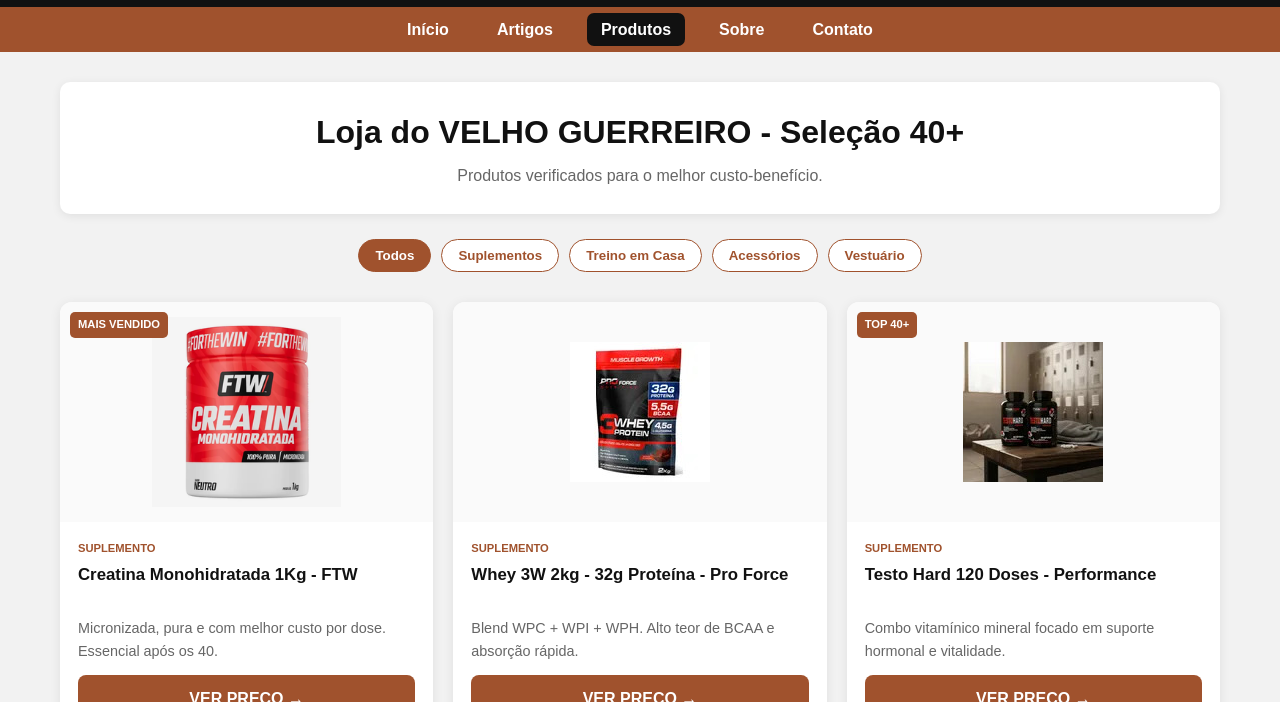
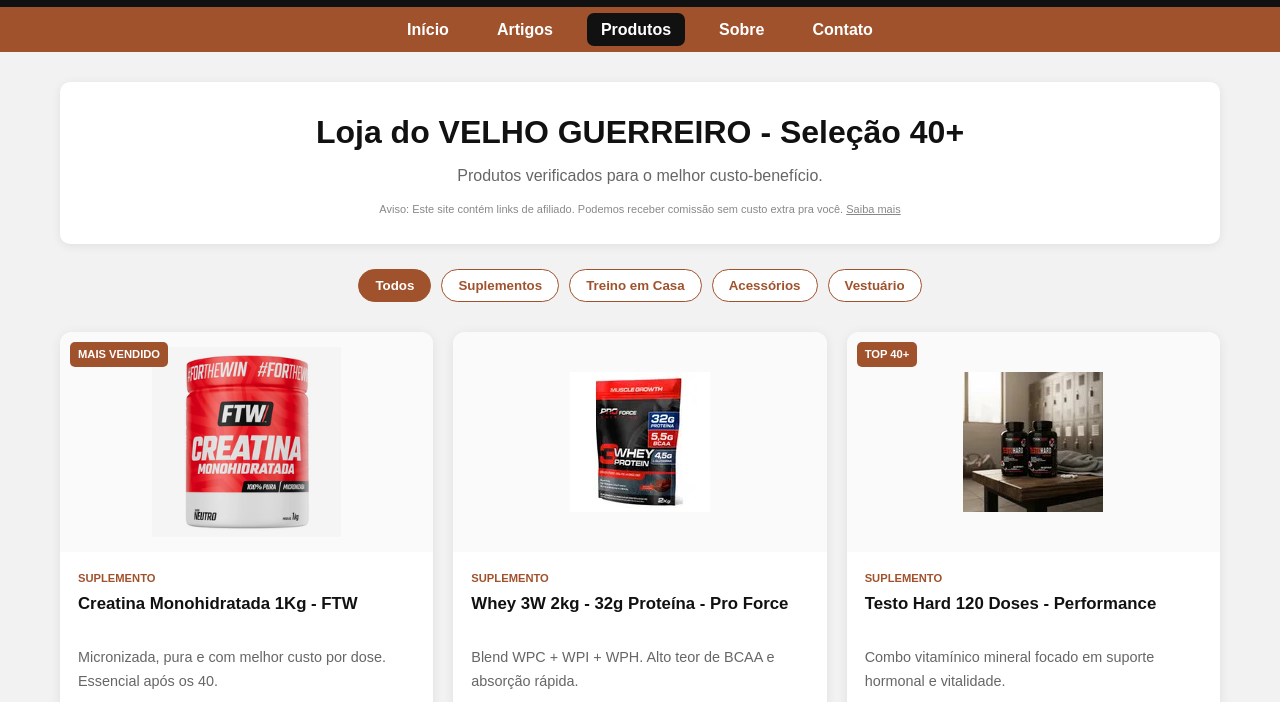
Before and after one commit to leooliveiranegro/meu_projeto, a plain HTML site: page produtos.html in a window 1280 px wide. Shown: the part 91-793 px from the top of the page. Drawn offline with Linux system fonts and the light colour scheme.

Commit message:
comit
produtos com aviso

```diff
--- a/produtos.html
+++ b/produtos.html
@@ -48,7 +48,15 @@
 <header><a href="index.html"><img id="velho" src="imagens/velho_guerreiro.png" alt="Logo"></a><h1>PRODUTOS</h1></header>
 <nav><a href="index.html">Início</a><a href="artigos/lista.html">Artigos</a><a href="produtos.html" class="active">Produtos</a><a href="sobre.html">Sobre</a><a href="contato.html">Contato</a></nav>
 <main>
-<div class="titulo"><h2>Loja do <b>VELHO GUERREIRO</b> - Seleção 40+</h2><p>Produtos verificados para o melhor custo-benefício.</p></div>
+
+<div class="titulo">
+  <h2>Loja do <b>VELHO GUERREIRO</b> - Seleção 40+</h2>
+  <p>Produtos verificados para o melhor custo-benefício.</p>
+  <p style="font-size:11px;color:#888;text-align:center;margin-top:12px">
+  Aviso: Este site contém links de afiliado. Podemos receber comissão sem custo extra pra você.
+  <a href="termos_uso.html" style="color:#888;text-decoration:underline">Saiba mais</a>
+  </p>
+</div>
 
 <div class="filtros">
 <button class="ativo" onclick="filtrar('todos',this)">Todos</button>
```
